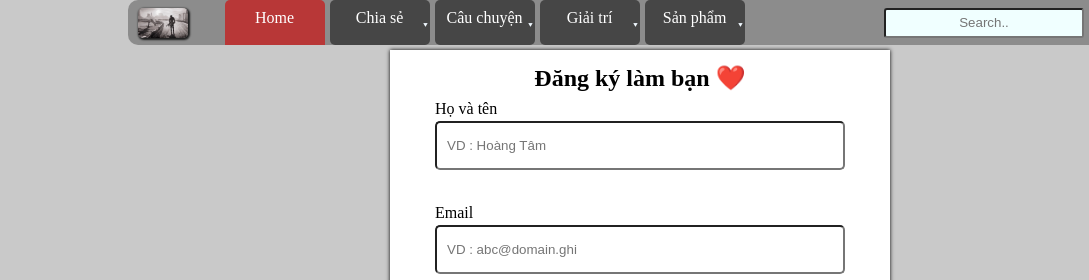
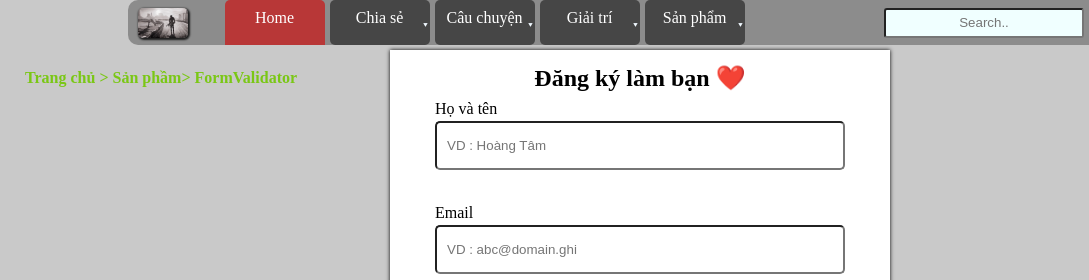
Before and after one commit to goddie9x/form_validator, a plain HTML site: page index.html in a window 1280 px wide. Shown: the top 280 px of the page, 0-1089 px from the left. Drawn offline with Linux system fonts and the light colour scheme.

Commit message:
add bread crump

```diff
--- a/assets/css/style.css
+++ b/assets/css/style.css
@@ -18,8 +18,8 @@ body {
 .bread-crumb {
     position: absolute;
     font-weight: 600;
-    left: 10px;
-    top: 20px;
+    left: 25px;
+    top: 70px;
 }
 
 .bread-crumb a.bread-crumb__item {
--- a/index.html
+++ b/index.html
@@ -99,6 +99,11 @@
             <div class="form-1-header">
                 <h2 class="title">Đăng ký làm bạn ❤️</h2>
             </div>
+            <div class="bread-crumb">
+                <a class="bread-crumb__item" href="https://goddie9x.github.io/">Trang chủ <span class="bread-crumb__spread">></span></a>
+                <a class="bread-crumb__item" href="https://goddie9x.github.io/product">Sản phầm<span class="bread-crumb__spread">></span></a>
+                <a class="bread-crumb__item" href="https://goddie9x.github.io/">FormValidator<span class="bread-crumb__local"></a>
+            </div>
             <div class="input-name input-form ">
                 <label for="input-full-name-form-1" class="full-name label-form-1">Họ và tên</label>
                 <input type="text" id="input-full-name-form-1" name="name" placeholder="VD : Hoàng Tâm" class="input-form-1">
```
